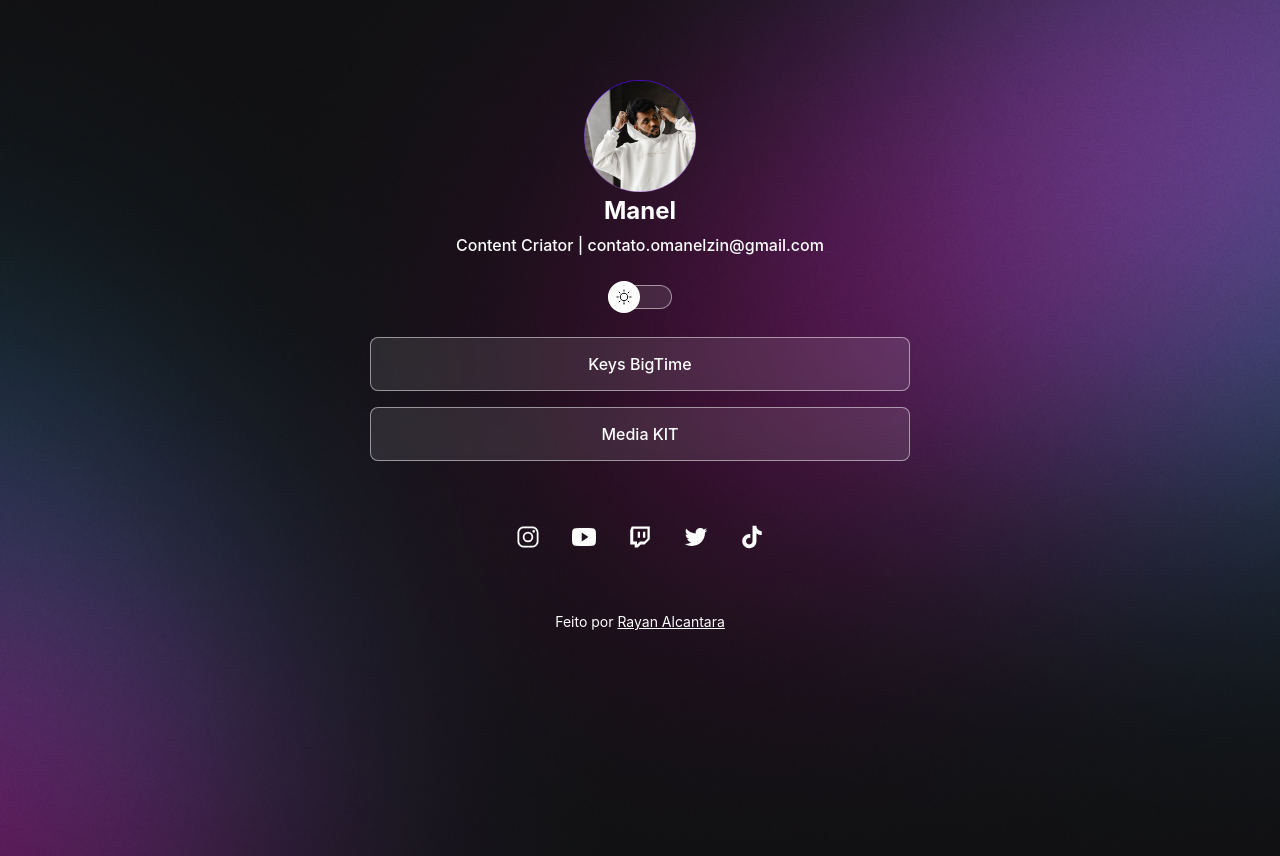
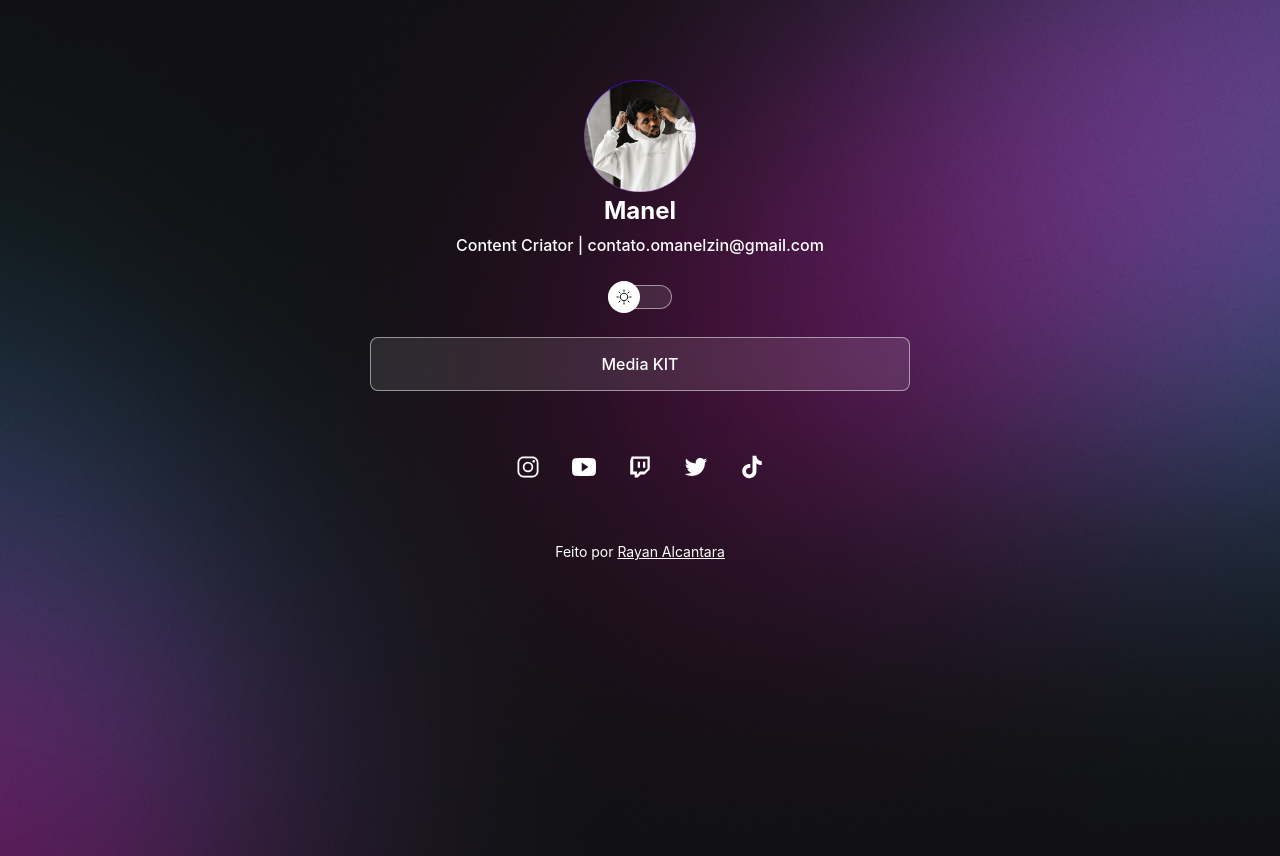
Before and after one commit to rayantrindad13/manel, a plain HTML site: page index.html in a window 1280 px wide. Drawn offline with nearby package versions, Linux system fonts and the light colour scheme.

Commit message:
AttMediaKit

```diff
--- a/index.html
+++ b/index.html
@@ -23,10 +23,6 @@
         <span></span>
       </div>
       <ul>
-        <li>
-          <a href="https://creator.bigtime.gg/Manelzin" target="_blank"
-            >Keys BigTime</a>
-        </li>
         <li>
           <a href="MANEL _ MEDIA KIT 2024.pdf" download="Manel Media KIT">Media KIT</a>
         </li>
```
Also changed, not shown: 2 other files.
